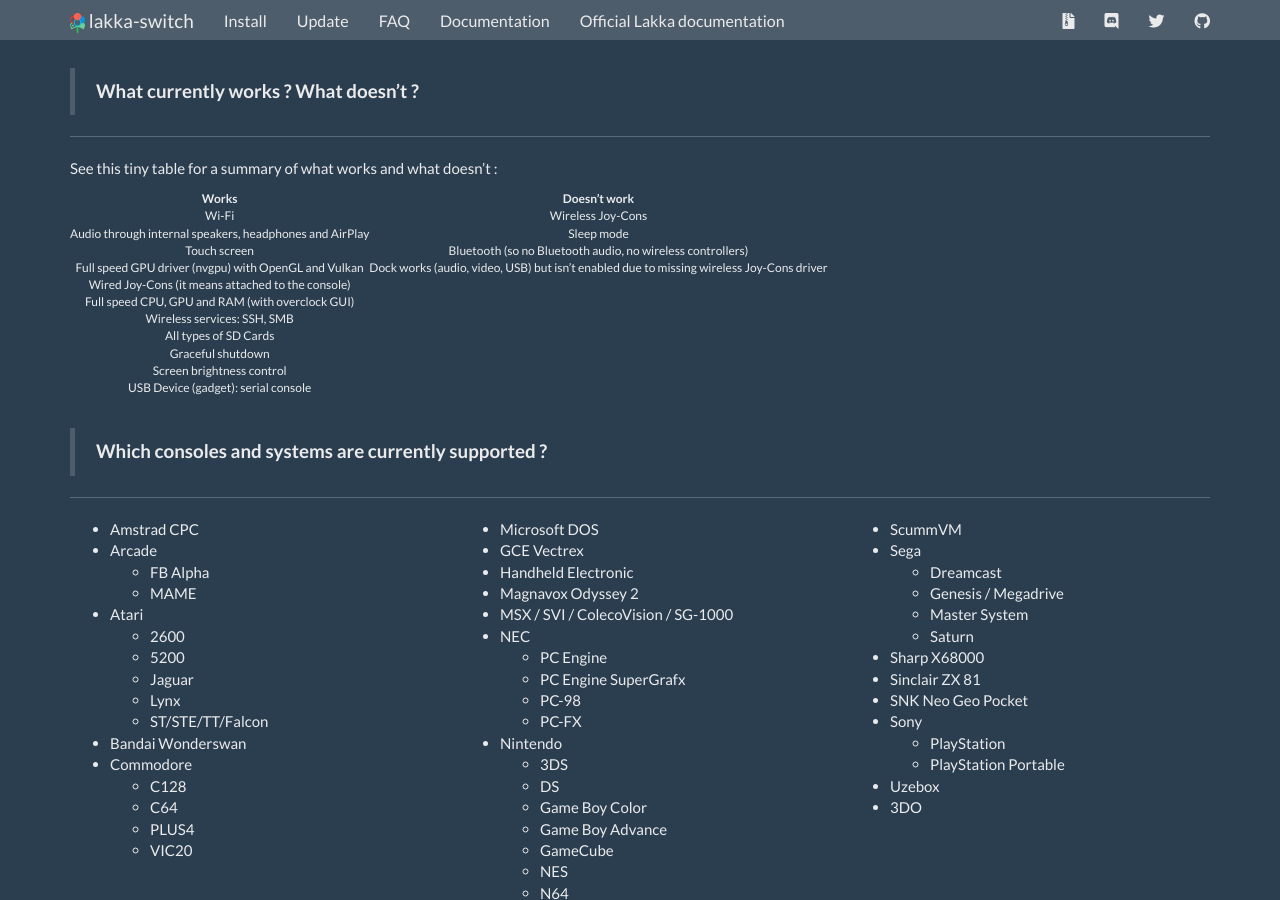
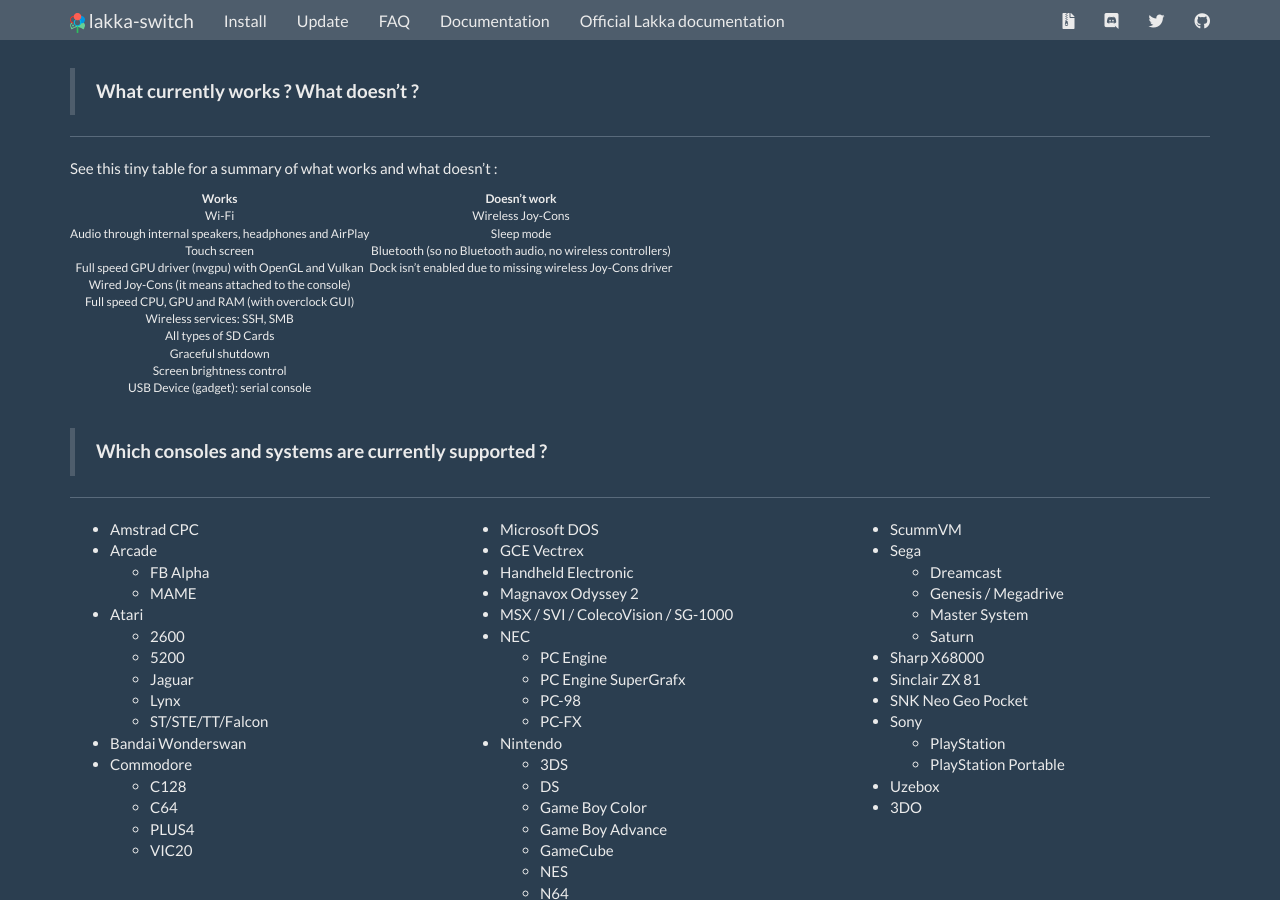
Before and after one commit to lakka-switch/documentation, a Jekyll site: the page built from faq.md, in a window 1280 px wide and 900 px high, scrolled down 569 px. Built offline with Jekyll 4.4.1, drawn with Linux system fonts in a browser that asks for light colours; nearby versions of some CDN libraries.

Commit message:
Update faq.md

```diff
--- a/faq.md
+++ b/faq.md
@@ -35,7 +35,7 @@
 | Wi-Fi         | Wireless Joy-Cons  |
 | Audio through internal speakers, headphones and AirPlay          | Sleep mode        |
 | Touch screen                   | Bluetooth (so no Bluetooth audio, no wireless controllers) |
-| Full speed GPU driver (nvgpu) with OpenGL and Vulkan | Dock works (audio, video, USB) but isn't enabled due to missing wireless Joy-Cons driver     |
+| Full speed GPU driver (nvgpu) with OpenGL and Vulkan | Dock isn't enabled due to missing wireless Joy-Cons driver     |
 | Wired Joy-Cons (it means attached to the console)                |       |
 | Full speed CPU, GPU and RAM (with overclock GUI)          |   |
 | Wireless services: SSH, SMB                       |                   |
```
